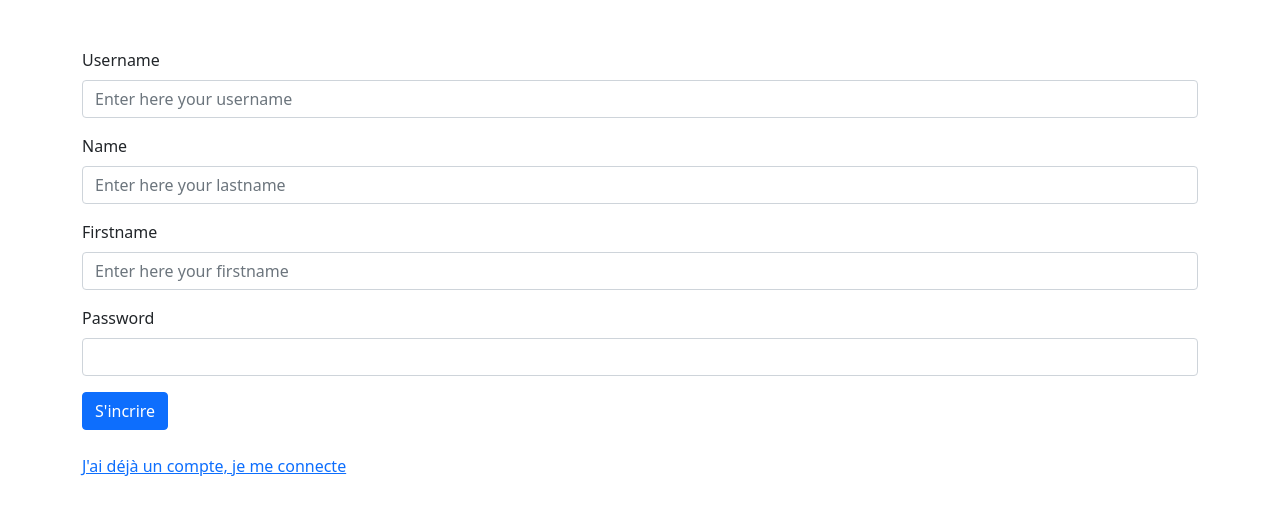
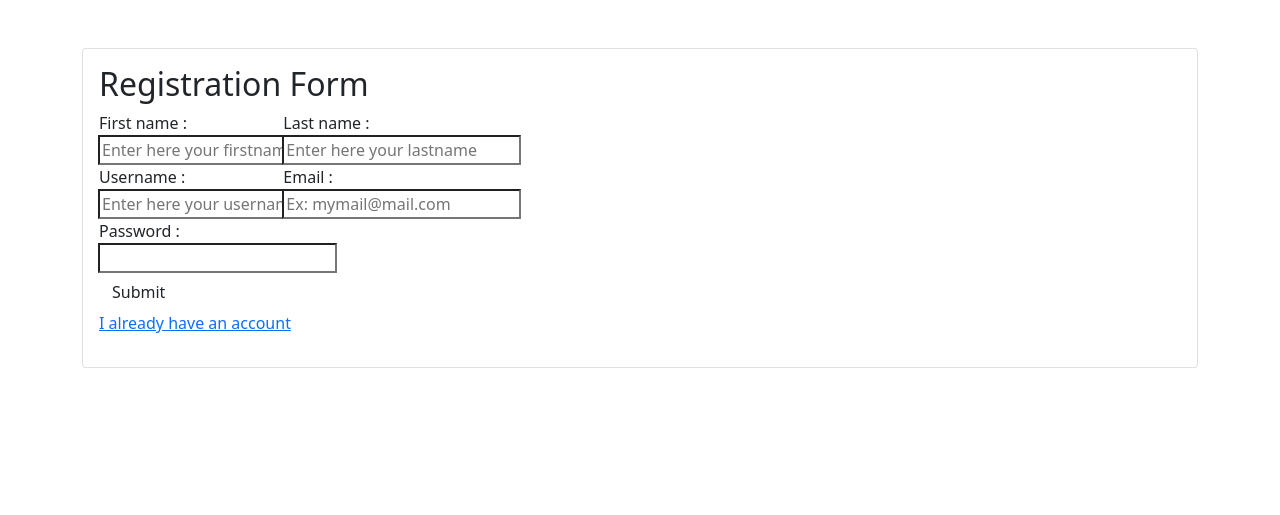
Before and after one commit to FeutreEnBois/PHP-Forum, a PHP site: page /signup.php in a window 1280 px wide. Shown: the top 515 px of the page. Run offline with PHP 8.4, Linux system fonts and the light colour scheme.

Commit message:
bootstrap to confirm

```diff
--- a/includes/head.php
+++ b/includes/head.php
@@ -7,4 +7,10 @@
     <script src="https://cdn.jsdelivr.net/npm/bootstrap@5.1.3/dist/js/bootstrap.bundle.min.js" integrity="sha384-ka7Sk0Gln4gmtz2MlQnikT1wXgYsOg+OMhuP+IlRH9sENBO0LRn5q+8nbTov4+1p" crossorigin="anonymous"></script>
     <link href="https://cdn.jsdelivr.net/npm/bootstrap@5.1.3/dist/css/bootstrap.min.css" rel="stylesheet" integrity="sha384-1BmE4kWBq78iYhFldvKuhfTAU6auU8tT94WrHftjDbrCEXSU1oBoqyl2QvZ6jIW3" crossorigin="anonymous">
     <title>Forum</title>
+
+    <!-- Font special for pages-->
+    <link href="https://fonts.googleapis.com/css?family=Poppins:100,100i,200,200i,300,300i,400,400i,500,500i,600,600i,700,700i,800,800i,900,900i" rel="stylesheet">
+
+    <!-- Main CSS-->
+    <link href="assets/style.css" rel="stylesheet" media="all">
 </head>
--- a/signup.php
+++ b/signup.php
@@ -10,7 +10,59 @@
 
         <?php if(isset($errorMsg)){ echo '<p>'.$errorMsg.'</p>'; } ?>
 
+        <div class="page-wrapper bg-gra-02 p-t-130 p-b-100 font-poppins">
+        <div class="wrapper wrapper--w680">
+            <div class="card card-4">
+                <div class="card-body">
+                    <h2 class="title">Registration Form</h2>
+                    <form method="POST">
+                        <div class="row row-space">
+                            <div class="col-2">
+                                <div class="input-group">
+                                    <label class="label">First name :</label>
+                                    <input class="input--style-4" type="text" name="firstname" placeholder="Enter here your firstname">
+                                </div>
+                            </div>
+                            <div class="col-2">
+                                <div class="input-group">
+                                    <label class="label">Last name :</label>
+                                    <input class="input--style-4" type="text" name="lastname" placeholder="Enter here your lastname">
+                                </div>
+                            </div>
+                        </div>
+                        <div class="row row-space">
+                            <div class="col-2">
+                                <div class="input-group">
+                                    <label class="label">Username :</label>
+                                    <input class="input--style-4" type="text" name="pseudo" placeholder="Enter here your username">
+                                </div>
+                            </div>
+                            <div class="col-2">
+                                <div class="input-group">
+                                    <label class="label">Email :</label>
+                                    <input class="input--style-4" type="email" name="email" placeholder="Ex: mymail@mail.com">
+                                </div>
+                            </div>
+                        </div>
+                        <div class="col-2">
+                            <div class="input-group">
+                                <label class="label">Password :</label>
+                                <input class="input--style-4" type="password" name="pwd">
+                            </div>
+                        </div>
+                        <div class="p-t-15">
+                            <button class="btn btn--radius-2 btn--blue" type="submit">Submit</button>
+                        </div>
+                        <div class="p-t-30">
+                            <a href="index.php"> <p> I already have an account </p> </a>
+                        </div>
+                    </form>
+                </div>
+            </div>
+        </div>
+    </div>
 
+<!--
         <div class="mb-3">
             <label for="exampleInputEmail1" class="form-label">Username</label>
             <input type="text" class="form-control" name="pseudo" placeholder="Enter here your username">
@@ -30,6 +82,8 @@
         <button type="submit" class="btn btn-primary" name="validate">S'incrire</button>
         <br><br>
         <a href="index.php"><p>J'ai déjà un compte, je me connecte</p></a>
+
+-->
     </form>
 
 </body>
```
